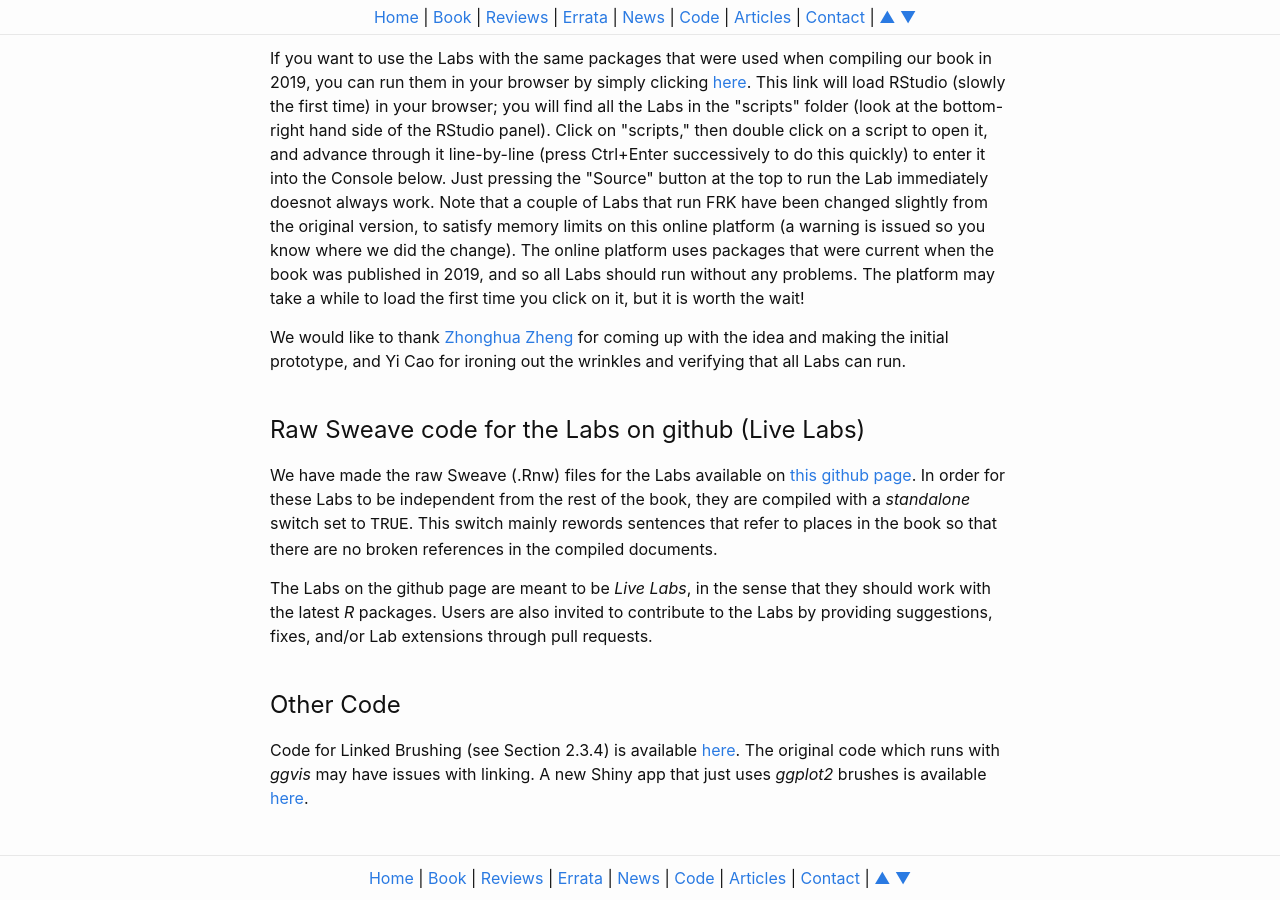
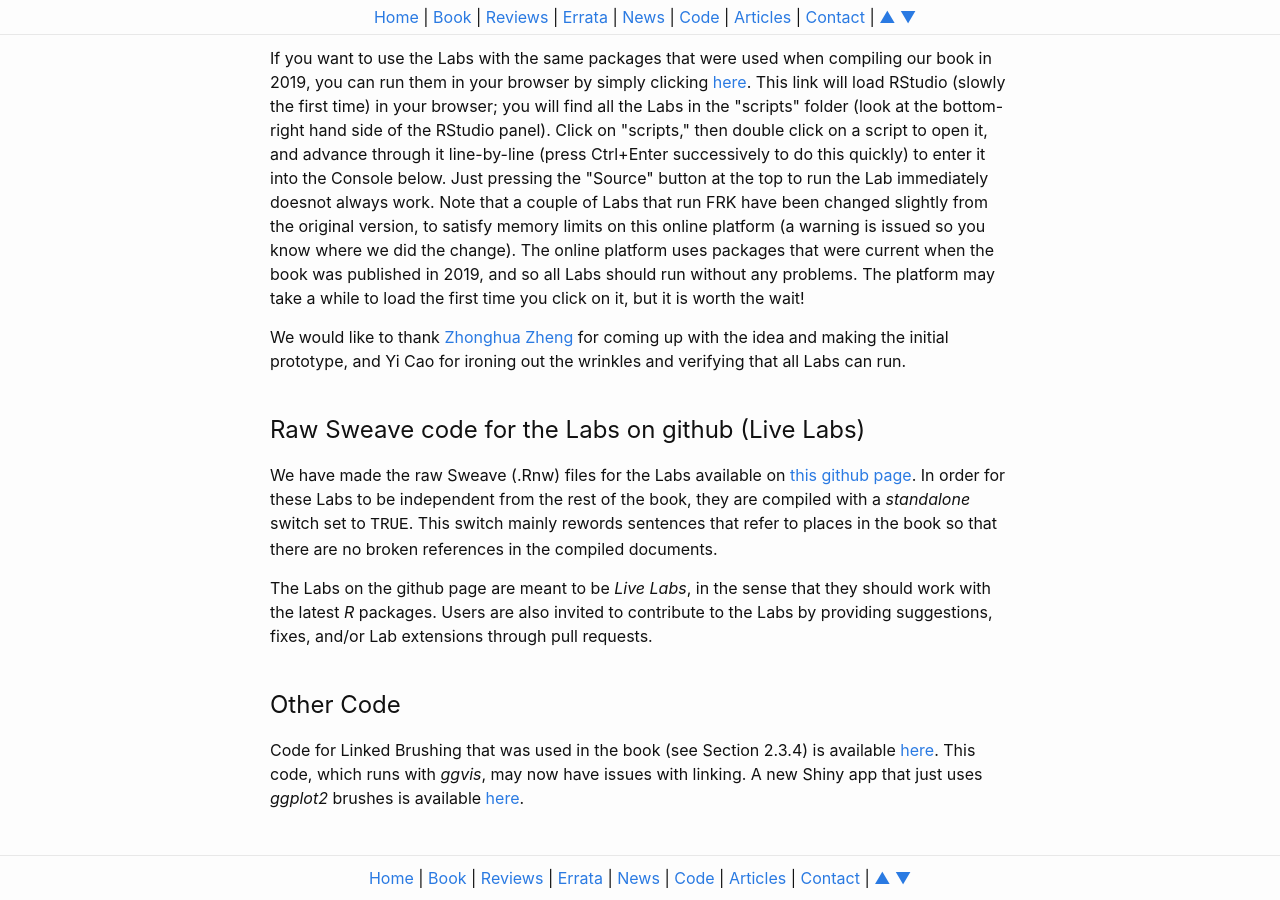
Before and after one commit to andrewzm/STRbook, a Jekyll site: the page built from docs/code.md, in a window 1280 px wide and 900 px high, scrolled down 1054 px. Built offline with Jekyll 4.4.1, drawn with Linux system fonts in a browser that asks for light colours.

Commit message:
New Linked Brushing Code

```diff
--- a/docs/_layouts/code.html
+++ b/docs/_layouts/code.html
@@ -74,7 +74,7 @@ The Labs on the github page are meant to be <em>Live Labs</em>, in the sense tha
 <br />
 <h2>Other Code</h2>
 
-<p>Code for Linked Brushing (see Section 2.3.4) is available <a href="Linked_Brushing.Rmd">here</a>. The original code which runs with <i>ggvis</i> may have issues with linking. A new Shiny app that just uses <i>ggplot2</i> brushes is available <a href="Linked_Brushing2.Rmd">here</a>.</p>
+<p>Code for Linked Brushing that was used in the book (see Section 2.3.4) is available <a href="Linked_Brushing.Rmd">here</a>. This code, which runs with <i>ggvis</i>, may now have issues with linking. A new Shiny app that just uses <i>ggplot2</i> brushes is available <a href="Linked_Brushing2.Rmd">here</a>.</p>
 
   {{ content }}
 
```
